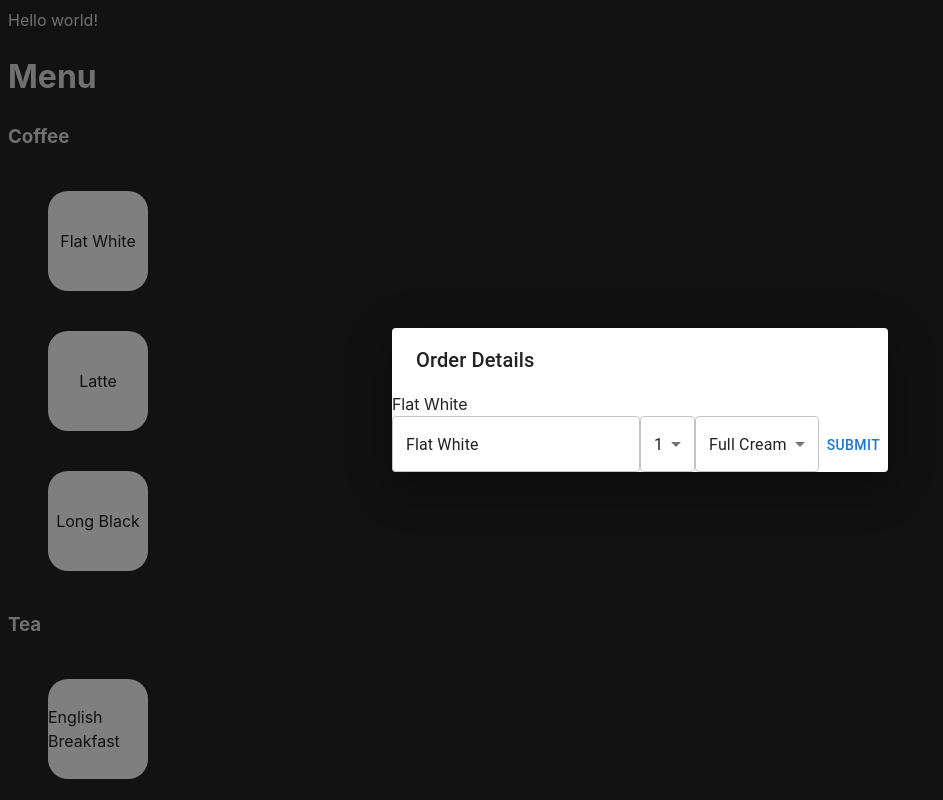
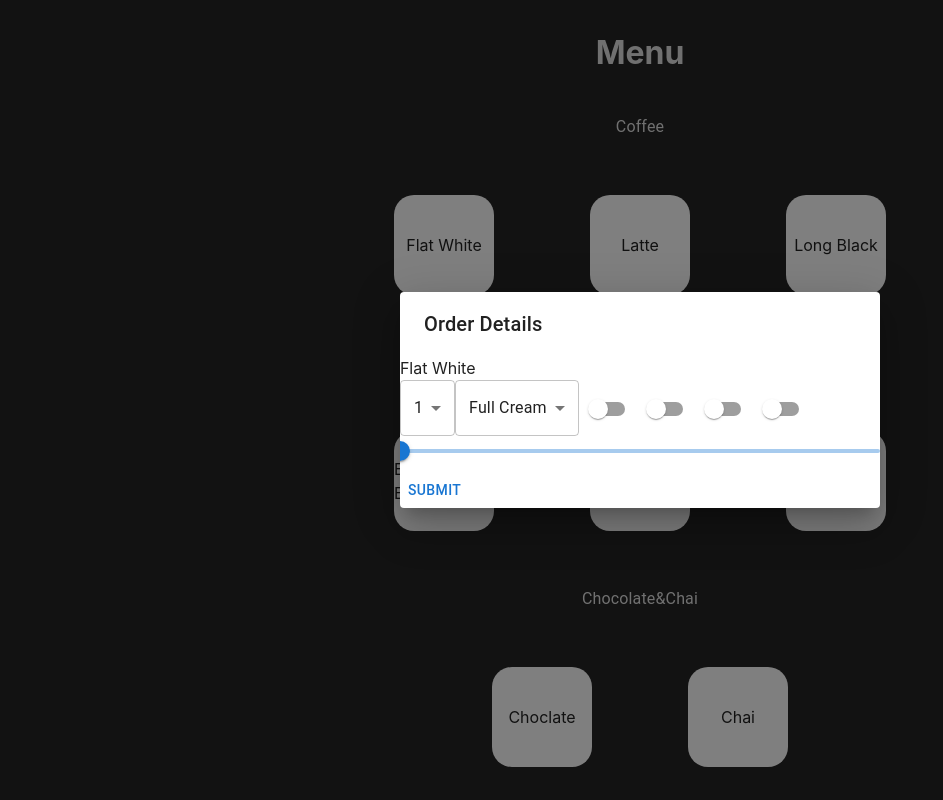
Before and after one commit to FeiCoding000/coffeeOrderSystem, a React (Vite) app in the folder coffee-order-system/: page / in a window 1280 px wide. Both pictures are taken after a click on the element "Flat White". Shown: the top 800 px of the page, without its empty margins (0-943 px from the left). Built offline with nearby package versions, Linux system fonts and the light colour scheme.

Commit message:
Config formik in menu page instead of dialog

```diff
--- a/coffee-order-system/src/App.jsx
+++ b/coffee-order-system/src/App.jsx
@@ -9,7 +9,6 @@ function App() {
 
   return (
     <>
-      Hello world!
       <Menu></Menu>
     </>
   )
--- a/coffee-order-system/src/components/orderDialog.jsx
+++ b/coffee-order-system/src/components/orderDialog.jsx
@@ -5,47 +5,10 @@ import TextField from "@mui/material/TextField";
 import Select from "@mui/material/Select";
 import MenuItem from "@mui/material/MenuItem";
 import Button from "@mui/material/Button";
-import { useFormik } from "formik";
-import * as Yup from "yup";
-import { useEffect } from "react";
+import { Switch, Slider } from "@mui/material";
 
-export const OrderDialog = ({ open, close, data }) => {
-  console.log("Data received in component:", data);
-
-  const { type, strength, milk, isIced, isClient, isDecaf, isXhot, sugar } =
-    data;
-
-  const formik = useFormik({
-    initialValues: {
-      strength: strength || "",
-      type: type,
-      milk: milk || "",
-      isIced: isIced || false,
-      isDecaf: isDecaf || false,
-      isClient: isClient || false,
-      isXhot: isXhot || false,
-      sugar: sugar || 0,
-    },
-
-    // validationSchema: Yup.object({
-    //   type: Yup.string().required("Required"),
-    //   strength: Yup.string().required("Required"),
-    //   milk: Yup.string().required("Required"),
-    //   isIced: Yup.string().required("Required"),
-    //   isDecaf: Yup.string().required("Required"),
-    //   isClient: Yup.string().required("Required"),
-    //   sugar: Yup.string().required("Required"),
-    // }),
-
-    onSubmit: (values) => {
-      console.log("Submitted Values", values);
-      close();
-    },
-  });
-
-
-
-  console.log("Formik initialValues:", formik.initialValues);
+export const OrderDialog = ({ open, close, type, formik }) => {
+  console.log("Type in component:", type);
 
   return (
     <Dialog open={open} onClose={close}>
@@ -54,13 +17,12 @@ export const OrderDialog = ({ open, close, data }) => {
       {type}
 
       <form onSubmit={formik.handleSubmit}>
-        <TextField
-          // type="hidden"
+        <input
+          type="hidden"
           onChange={formik.handleChange}
           name="type"
           value={type}
-          slotProps={{ readOnly: true }}
-        ></TextField>
+        ></input>
 
         <Select
           onChange={formik.handleChange}
@@ -86,6 +48,57 @@ export const OrderDialog = ({ open, close, data }) => {
           <MenuItem value="Almond">Almond Milk</MenuItem>
         </Select>
 
+        <Switch
+            name="isIced"
+            value={formik.values.isIced}
+            onChange={formik.handleChange}
+            checked={formik.values.isIced}
+            color="primary"
+            inputProps={{ 'aria-label': 'primary checkbox' }}
+        >
+        </Switch>
+
+        <Switch
+            name="isDecaf"
+            value={formik.values.isDecaf}
+            onChange={formik.handleChange}
+            checked={formik.values.isDecaf}
+            color="primary"
+            inputProps={{ 'aria-label': 'primary checkbox' }}
+        >
+        </Switch>
+
+        <Switch
+            name="isExtraHot"
+            value={formik.values.isExtraHot}
+            onChange={formik.handleChange}
+            checked={formik.values.isExtraHot}
+            color="primary"
+            inputProps={{ 'aria-label': 'primary checkbox' }}
+        >
+        </Switch>
+
+        <Switch
+            name="isClient"
+            value={formik.values.isClient}
+            onChange={formik.handleChange}
+            checked={formik.values.isClient}
+            color="primary"
+            inputProps={{ 'aria-label': 'primary checkbox' }}
+        >
+        </Switch>
+
+        <Slider
+            name="sugar"
+            value={formik.values.sugar}
+            onChange={formik.handleChange}
+            min={0}
+            max={5}
+            step={1}
+            aria-labelledby="discrete-slider-small-steps"
+            valueLabelDisplay="auto"
+        ></Slider>
+
         <Button type="submit">Submit</Button>
       </form>
     </Dialog>
--- a/coffee-order-system/src/pages/menu.jsx
+++ b/coffee-order-system/src/pages/menu.jsx
@@ -1,86 +1,121 @@
 import { useEffect, useState } from "react";
-import React from 'react'
+import React from "react";
 import { ItemCard } from "../components/itemCard";
 import { OrderDialog } from "../components/orderDialog";
+import { useFormik } from "formik";
+import { Box, Typography } from "@mui/material";
+import * as Yup from "yup";
 
 export const Menu = () => {
-    const defaultData = {
-        type: "",
-        strength:"1",
-        milk:"Full Cream",
-        isIced: false,
-        isClient: false,
-        isDecaf: false,
-        isXhot:false,
-        sugar: 0
-    }
   const [isDialogOpen, setIsDialogOpen] = useState(false);
-
-    const [drinkData, setDrinkData] = useState(defaultData);
-    //handle drinkData
-    const handlSetDrinkData = () => {
-
-    }
 
   //handle dialog open and close
   const handleDialogOpen = () => {
     setIsDialogOpen(true);
-    }
+  };
   const handleDialogClose = () => {
     setIsDialogOpen(false);
-    }
+  };
 
-    const handleSetDrinkType = (input) => {
-        setDrinkData(
-            {
-                ...drinkData,
-                type: input
-            }
-        );
-    }
+  //formik setValue to formik.type
+  const handleFormikType = (type) => {
+    formik.setFieldValue("type", type);
+  };
 
-    useEffect (() => {
-        console.log("data to send, date by default", drinkData, defaultData)
-    }, [drinkData])
+  //set up formik
+  const formik = useFormik({
+    initialValues: {
+      type: "",
+      milk: "Full Cream",
+      strength: "1",
+      sugar: "0",
+      isIced: false,
+      isDecaf: false,
+      isExtraHot: false,
+      isClient: false,
+    },
+    onSubmit: (values) => {
+      console.log("Submitted values:", values);
+      formik.resetForm();
+      handleDialogClose();
+    },
+  });
 
-    const menuItems= {
-    "coffee":[
-        "Flat White",
-        "Latte",
-        "Long Black"
-    ],
-    "tea": [
-        "English Breakfast",
-        "Earl Gray",
-        "Green Tea"
-    ],
-    "Choc&Chai": [
-        "Choclate",
-        "Chai"
-    ]
-}
-
+  const menuItems = {
+    coffee: ["Flat White", "Latte", "Long Black"],
+    tea: ["English Breakfast", "Earl Gray", "Green Tea"],
+    "Choc&Chai": ["Choclate", "Chai"],
+  };
 
   return (
     <div>
+      <Box
+        sx={{
+          display: "flex",
+          flexDirection: "column",
+          alignItems: "center",
+          gap: 2,
+        }}
+      >
         <h1>Menu</h1>
-        <h3>Coffee</h3>
+        <Typography>Coffee</Typography>
+        <Box sx={{ display: "flex", flexWrap: "wrap" }} gap={2}>
           {menuItems.coffee.map((item, index) => {
-            return <ItemCard key={index} data={item} onClick={() => {handleSetDrinkType(item); handleDialogOpen()}}></ItemCard>
+            return (
+              <ItemCard
+                key={index}
+                data={item}
+                onClick={() => {
+                  handleFormikType(item);
+                  handleDialogOpen();
+                }}
+              ></ItemCard>
+            );
           })}
+        </Box>
 
-        <h3>Tea</h3>
+        <Typography>Tea</Typography>
+        <Box
+          sx={{ display: "flex", flexWrap: "wrap", alignContent: "left" }}
+          gap={2}
+        >
           {menuItems.tea.map((item, index) => {
-            return <ItemCard key={index} data={item} onClick={() => {handleSetDrinkType(item); handleDialogOpen()}}></ItemCard>
+            return (
+              <ItemCard
+                key={index}
+                data={item}
+                onClick={() => {
+                  handleFormikType(item);
+                  handleDialogOpen();
+                }}
+              ></ItemCard>
+            );
           })}
+        </Box>
 
-        <h3>Chocolate&Chai</h3>
+        <Typography>Chocolate&Chai</Typography>
+        <Box sx={{ display: "flex", flexWrap: "wrap" }} gap={2}>
           {menuItems["Choc&Chai"].map((item, index) => {
-            return <ItemCard key={index} data={item} onClick={() => {handleSetDrinkType(item); handleDialogOpen()}}></ItemCard>
+            return (
+              <ItemCard
+                key={index}
+                data={item}
+                onClick={() => {
+                  handleFormikType(item);
+                  handleDialogOpen();
+                }}
+              ></ItemCard>
+            );
           })}
+        </Box>
+      </Box>
 
-
-        <OrderDialog open={isDialogOpen} close={handleDialogClose} data= {drinkData}></OrderDialog>
+      <OrderDialog
+        open={isDialogOpen}
+        close={handleDialogClose}
+        type={formik.values.type}
+        formik={formik}
+      ></OrderDialog>
     </div>
-  )
-}
+  );
+};
```
Lines whose indentation alone changed are shown as unchanged.
